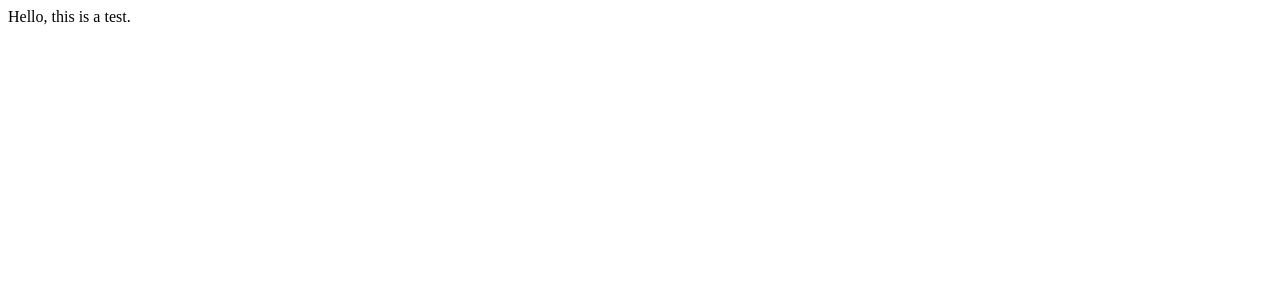
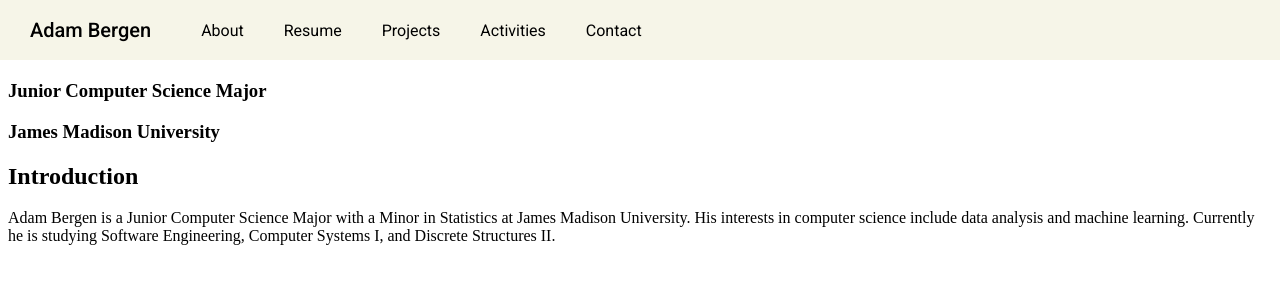
Before and after one commit to acbergen13/Personal_Website, a plain HTML site: page index.html in a window 1280 px wide. Drawn offline with Linux system fonts and the light colour scheme.

Commit message:
updated html and include css

```diff
--- a/index.html
+++ b/index.html
@@ -1,5 +1,40 @@
-<html>
-    <div>
-        Hello, this is a test.
+<!DOCTYPE html>
+<html lang="en">
+
+<head>
+    <meta charset="utf-8">
+    <title>Adam Bergen's Personal Website</title>
+    <link rel="preconnect" href="https://fonts.googleapis.com">
+    <link rel="preconnect" href="https://fonts.gstatic.com" crossorigin>
+    <link
+        href="https://fonts.googleapis.com/css2?family=Roboto+Mono:ital,wght@0,100..700;1,100..700&family=Roboto:ital,wght@0,100;0,300;0,400;0,500;0,700;0,900;1,100;1,300;1,400;1,500;1,700;1,900&display=swap"
+        rel="stylesheet">
+    <link href="styles/style.css" rel="stylesheet">
+</head>
+
+<body>
+    <nav class="menu-bar">
+        <ul>
+            <h4>Adam Bergen</h4>
+            <li>About</li>
+            <li>Resume</li>
+            <li>Projects</li>
+            <li>Activities</li>
+            <li>Contact</li>
+        </ul>
+    </nav>
+
+    <h1>Adam Bergen</h1>
+    <h3>Junior Computer Science Major</h3>
+    <h3>James Madison University</h3>
+    <div class="intro">
+        <h2>Introduction</h2>
+        <p>Adam Bergen is a Junior Computer Science Major with a Minor in Statistics
+            at James Madison University. His interests in computer science include data
+            analysis and machine learning. Currently he is studying Software Engineering,
+            Computer Systems I, and Discrete Structures II.
+        </p>
     </div>
+</body>
+
 </html>
--- /dev/null
+++ b/styles/style.css
@@ -0,0 +1,52 @@
+.menu-bar ul {
+    margin: 0;
+    padding: 0;
+    font-family: "Roboto", serif;
+    list-style: none;
+    display: flex;
+    /* lay items out in a row */
+    justify-content: left;
+    /* center them horizontally */
+    align-items: center;
+    /* center them vertically */
+    height: 60px;
+    /* adjust as needed */
+    background-color: #f6f5e8;
+    /* menu background */
+}
+
+.menu-bar h4 {
+    margin: 0 30px;
+    font-weight: 500;
+    font-size: 20px;
+    /* space between items */
+}
+
+.menu-bar li {
+    margin: 0 20px;
+    /* space between items */
+}
+
+.menu-bar a {
+    color: #fff;
+    /* link color */
+    text-decoration: none;
+    font-weight: bold;
+    padding: 10px 0;
+    /* vertical padding within the bar */
+}
+
+.menu-bar a:hover {
+    color: rgb(166, 166, 155);
+    /* hover color */
+}
+
+/* fix it to the top of the viewport */
+.menu-bar {
+    position: fixed;
+    top: 0;
+    left: 0;
+    width: 100%;
+    z-index: 1000;
+    /* sit above other content */
+}
```
